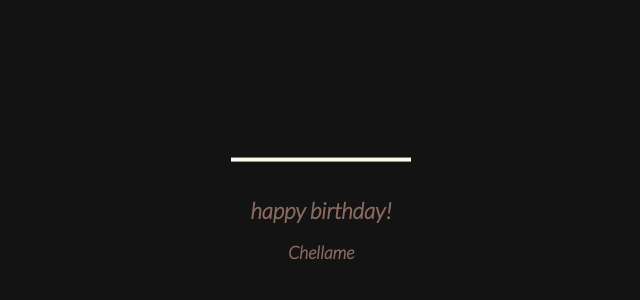
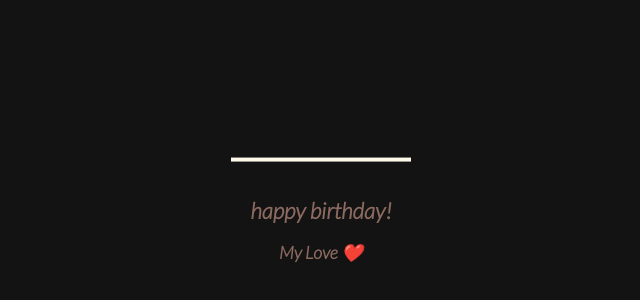
Before and after one commit to Rajivsharma0x14/Live-Testing, a plain HTML site: page index.html in a window 1280 px wide. Shown: the part 166-466 px from the top of the page, 327-967 px from the left. Drawn offline with Linux system fonts and the light colour scheme.

Commit message:
Update index.html

```diff
--- a/index.html
+++ b/index.html
@@ -284,7 +284,7 @@
       </svg>
       <div class="text">
       <h1>happy birthday!</h1>
-      <p class="name">Chellame</p>
+      <p class="name">My Love ❤️ </p>
       </div>
   </body>
 </html>
```
